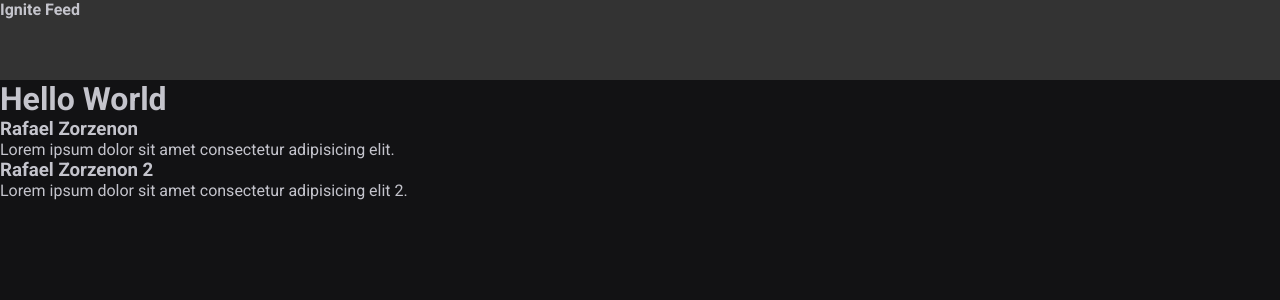
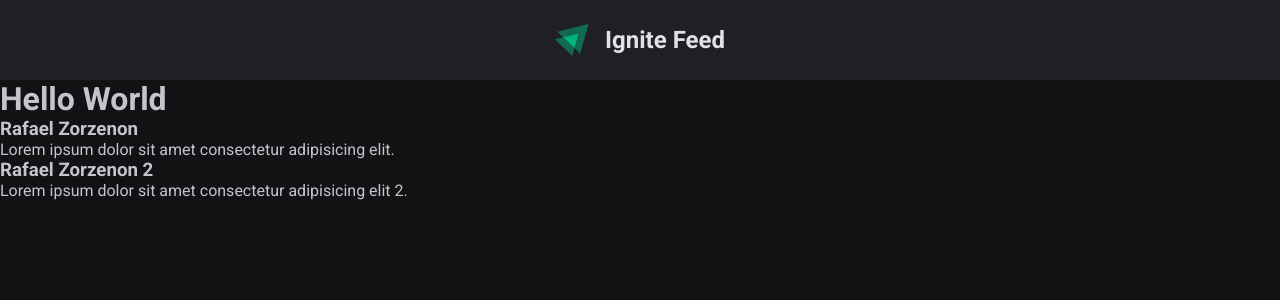
Before and after one commit to rafaasimi/ignite-rocketseat-react2022, a React (Vite) app in the folder 01-fundamentos/02-estrutura_da_aplicacao/: page / in a window 1280 px wide. Shown: the top 300 px of the page. Built offline with nearby package versions, Linux system fonts and the light colour scheme.

Commit message:
aula: componente header

```diff
--- a/01-fundamentos/02-estrutura_da_aplicacao/index.html
+++ b/01-fundamentos/02-estrutura_da_aplicacao/index.html
@@ -7,7 +7,7 @@
     <meta charset="UTF-8" />
     <link rel="icon" type="image/svg+xml" href="/vite.svg" />
     <meta name="viewport" content="width=device-width, initial-scale=1.0" />
-    <title>Vite + React + TS</title>
+    <title>Ignite Feed</title>
 
     <link
       href="https://fonts.googleapis.com/css2?family=Roboto:wght@400;700&display=swap"
--- a/01-fundamentos/02-estrutura_da_aplicacao/src/components/Header.module.css
+++ b/01-fundamentos/02-estrutura_da_aplicacao/src/components/Header.module.css
@@ -1,4 +1,19 @@
 .header {
-    background: #333;
+    background: var(--gray-800);
     height: 80px;
+
+    display: flex;
+    gap: 1rem;
+    justify-content: center;
+    align-items: center;
+    padding: 1.25rem 0;
 }
+
+.header strong {
+    color: var(--gray-100);
+    font-size: 1.5rem;
+}
+
+.header img {
+    height: 2rem;
+}
--- a/01-fundamentos/02-estrutura_da_aplicacao/src/components/Header.tsx
+++ b/01-fundamentos/02-estrutura_da_aplicacao/src/components/Header.tsx
@@ -1,10 +1,11 @@
 import styles from "./Header.module.css";
 
+import igniteLogo from '../assets/ignite-logo.svg';
+
 export function Header() {
-    console.log(styles)
-
   return (
     <header className={styles.header}>
+      <img src={igniteLogo} alt="Ignite Feed" />
       <strong>Ignite Feed</strong>
     </header>
   );
```
Also changed, not shown: 01-fundamentos/02-estrutura_da_aplicacao/src/assets/ignite-logo.svg (added).
